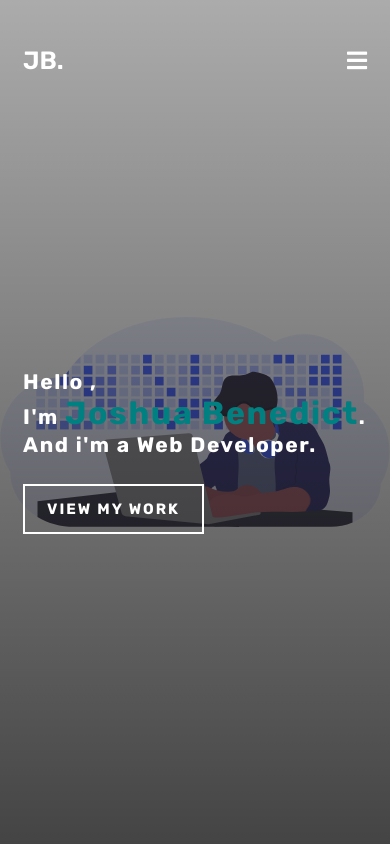
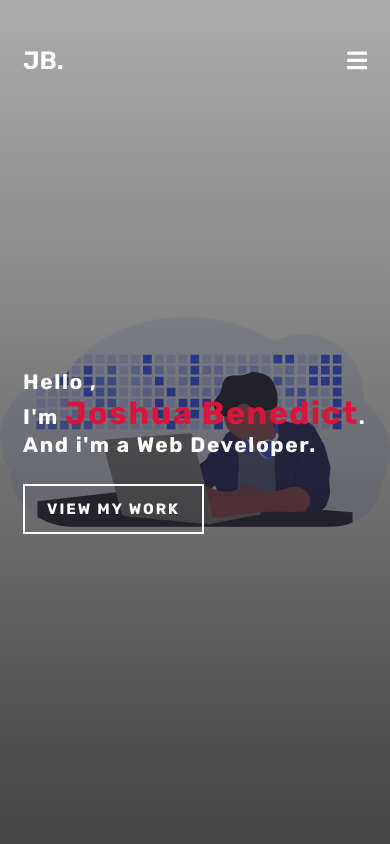
Before and after one commit to jay-alln/portfolio5Site0.github.io, a plain HTML site: page index.html in a window 390 px wide. Shown: the top 844 px of the page. Drawn offline with nearby package versions, Linux system fonts and the light colour scheme.

Commit message:
Update style.css

```diff
--- a/style.css
+++ b/style.css
@@ -570,7 +570,7 @@ footer {
 	}
 	#home p .highlight {
 		font-size: 32px;
-		color: teal;
+		color: crimson;
 	}
 	.about-content, .right {
 		padding: 0;
```
